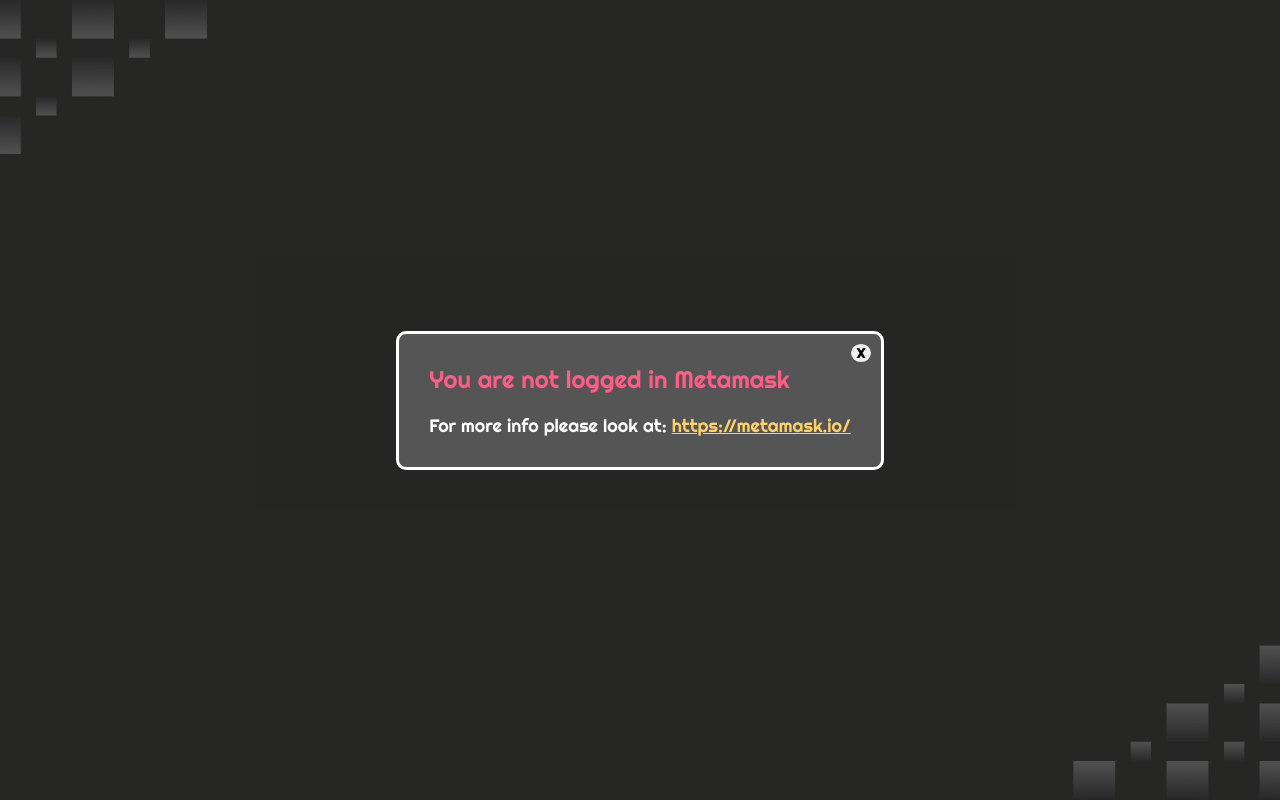
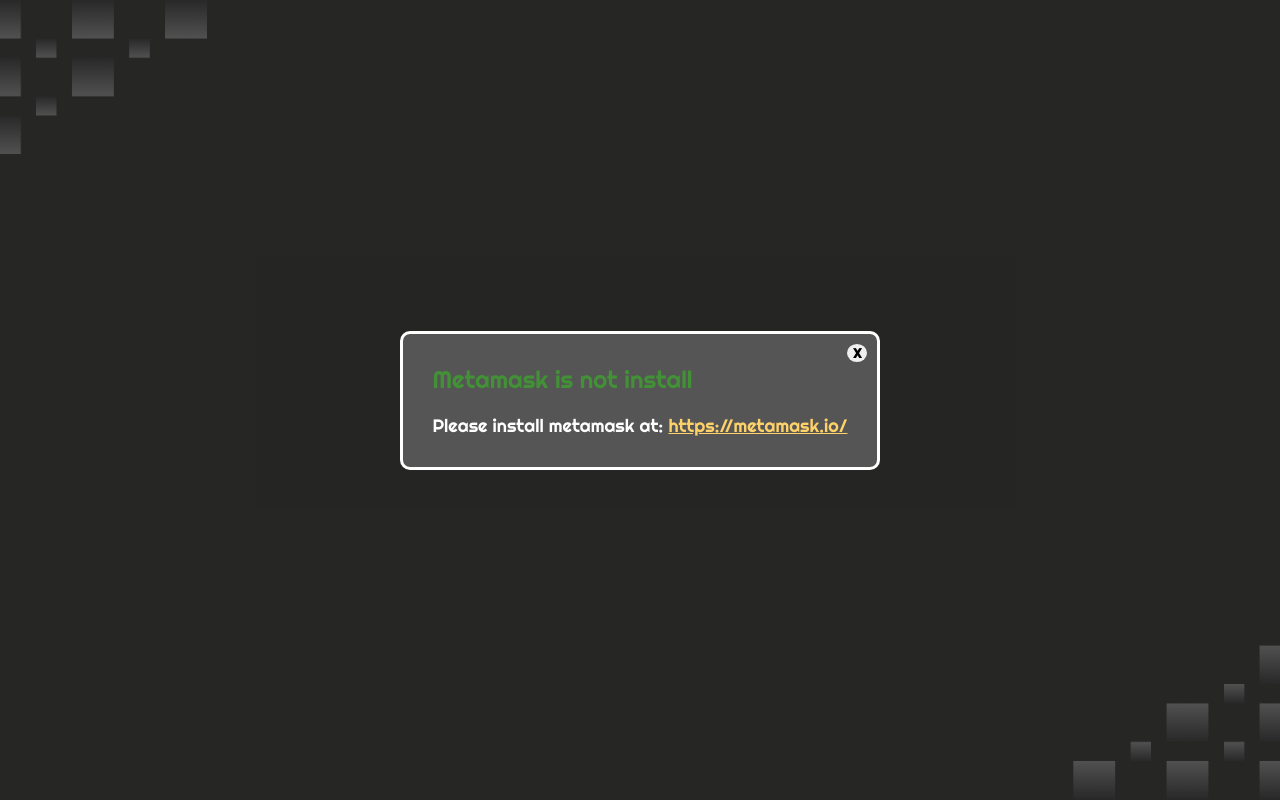
Before and after one commit to longdh210/nft-game-uit, a React (Create React App) app: page / in a window 1280 px wide. Both pictures are taken after a click on the element "Play Now". Built offline with nearby package versions, Linux system fonts and the light colour scheme; what web3 would draw is missing.

Commit message:
[UPDATE] fix popup

```diff
--- a/src/pages/mainPage.js
+++ b/src/pages/mainPage.js
@@ -29,23 +29,19 @@ function Login() {
     const [buttonPopup2, setButtonPopup2] = useState(false);
 
     const playPressed = async (_account) => {
-        if (_account == undefined) {
+        if (!window.ethereum) {
+            setButtonPopup(true);
+            console.log("Install metamask");
+        } else if (_account == undefined) {
             setButtonPopup2(true);
         } else {
             setLoading(!loading);
-            // dispatch(connectWallet());
-            // dispatch(connect());
+            console.log("account:", _account);
             if (_account == null) {
                 const accounts = await window.ethereum.request({
                     method: "eth_accounts",
                 });
                 _account = accounts[0];
-            }
-            console.log("account:", _account);
-            if (!window.ethereum) {
-                setButtonPopup(true);
-                console.log("Install metamask");
-                setLoading(!loading);
             } else if ((await fetchCheck(_account)) == 1) {
                 setLoading(!loading);
                 navigate("/menu");
@@ -186,8 +182,9 @@ function Login() {
                     />
                 </div>
                 <Dialog trigger={buttonPopup} setTrigger={setButtonPopup}>
-
-                    <h3 className="titleText" style={{'color':'#429136'}}>Metamask is not install </h3>
+                    <h3 className="titleText" style={{ color: "#429136" }}>
+                        Metamask is not install{" "}
+                    </h3>
                     <br></br>
                     <p className="contentText">
                         Please install metamask at:{" "}
@@ -197,7 +194,7 @@ function Login() {
                     </p>
                 </Dialog>
                 <Dialog trigger={buttonPopup2} setTrigger={setButtonPopup2}>
-                    <h3 className="titleText" style={{'color':'#FF5C87'}}>
+                    <h3 className="titleText" style={{ color: "#FF5C87" }}>
                         You are not logged in Metamask
                     </h3>
                     <br></br>
```
